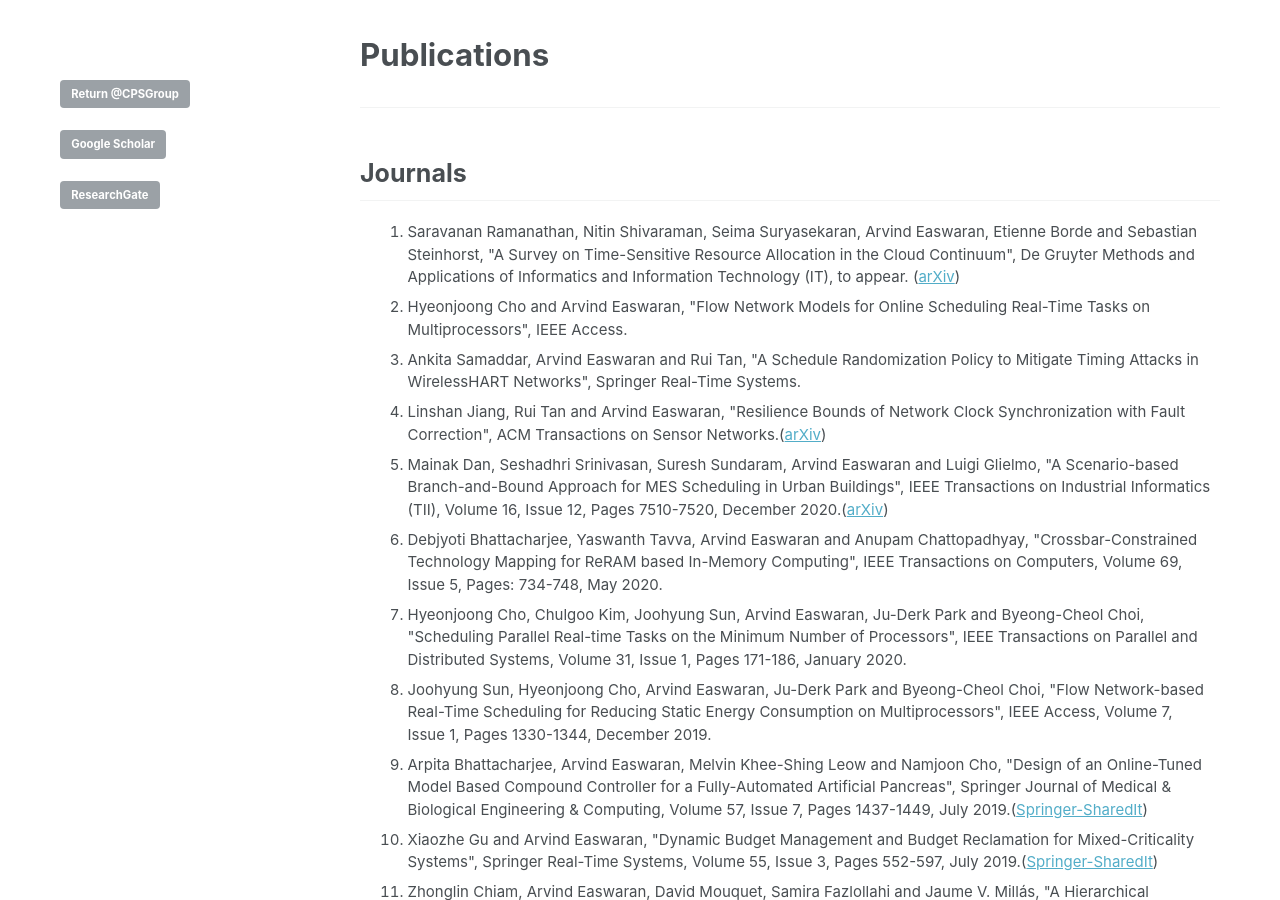
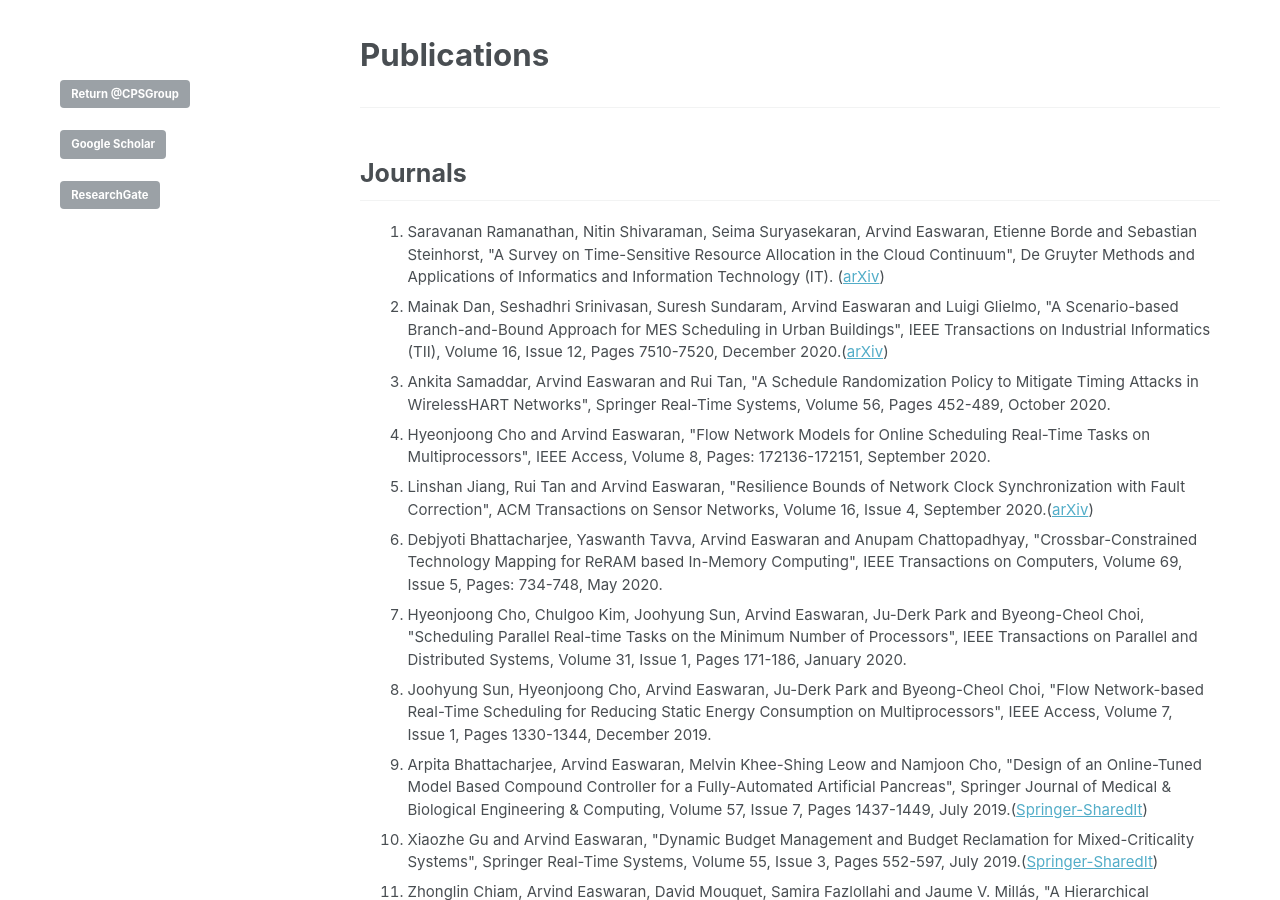
Before and after one commit to CPS-research-group/CPS-research-group.github.io, a Jekyll site: the page built from _pages/research_profile.md, in a window 1280 px wide and 900 px high. Built offline with Jekyll 4.4.1, drawn with Linux system fonts in a browser that asks for light colours.

Commit message:
Updates.

```diff
--- a/_config.yml
+++ b/_config.yml
@@ -90,7 +90,7 @@ author:
   bio              : #"I am an amazing person."
   location         : # "Somewhere"
   email            : "arvinde@ntu.edu.sg"
-  uri              : "http://www.ntu.edu.sg/home/arvinde/"
+  uri              : "https://personal.ntu.edu.sg/arvinde/"
   bitbucket        :
   codepen          :
   dribbble         :
--- a/_pages/research_profile.md
+++ b/_pages/research_profile.md
@@ -23,11 +23,11 @@ a.a:active {color:#0000FF; text-decoration:none;}
 ******
 ## Journals
   <ol>
-			<li class="a">Saravanan Ramanathan, Nitin Shivaraman, Seima Suryasekaran, Arvind Easwaran, Etienne Borde and Sebastian Steinhorst, "A Survey on Time-Sensitive Resource Allocation in the Cloud Continuum", De Gruyter Methods and Applications of Informatics and Information Technology (IT), to appear. (<a href="https://arxiv.org/abs/2004.14559">arXiv</a>)</li>
-      			<li class="a">Hyeonjoong Cho and Arvind Easwaran, "Flow Network Models for Online Scheduling Real-Time Tasks on Multiprocessors", IEEE Access.</li>
-			<li class="a">Ankita Samaddar, Arvind Easwaran and Rui Tan, "A Schedule Randomization Policy to Mitigate Timing Attacks in WirelessHART Networks", Springer Real-Time Systems.</li>
-			<li class="a">Linshan Jiang, Rui Tan and Arvind Easwaran, "Resilience Bounds of Network Clock Synchronization with Fault Correction", ACM Transactions on Sensor Networks.(<a href="http://arxiv.org/abs/2006.15832">arXiv</a>)</li>
+			<li class="a">Saravanan Ramanathan, Nitin Shivaraman, Seima Suryasekaran, Arvind Easwaran, Etienne Borde and Sebastian Steinhorst, "A Survey on Time-Sensitive Resource Allocation in the Cloud Continuum", De Gruyter Methods and Applications of Informatics and Information Technology (IT). (<a href="https://arxiv.org/abs/2004.14559">arXiv</a>)</li>
 			<li class="a">Mainak Dan, Seshadhri Srinivasan, Suresh Sundaram, Arvind Easwaran and Luigi Glielmo, "A Scenario-based Branch-and-Bound Approach for MES Scheduling in Urban Buildings", IEEE Transactions on Industrial Informatics (TII), Volume 16, Issue 12, Pages 7510-7520, December 2020.(<a href="http://arxiv.org/abs/2003.03750">arXiv</a>)</li>
+			<li class="a">Ankita Samaddar, Arvind Easwaran and Rui Tan, "A Schedule Randomization Policy to Mitigate Timing Attacks in WirelessHART Networks", Springer Real-Time Systems, Volume 56, Pages 452-489, October 2020.</li>
+      			<li class="a">Hyeonjoong Cho and Arvind Easwaran, "Flow Network Models for Online Scheduling Real-Time Tasks on Multiprocessors", IEEE Access, Volume 8, Pages: 172136-172151, September 2020.</li>
+			<li class="a">Linshan Jiang, Rui Tan and Arvind Easwaran, "Resilience Bounds of Network Clock Synchronization with Fault Correction", ACM Transactions on Sensor Networks, Volume 16, Issue 4, September 2020.(<a href="http://arxiv.org/abs/2006.15832">arXiv</a>)</li>
     			<li class="a">Debjyoti Bhattacharjee, Yaswanth Tavva, Arvind Easwaran and Anupam Chattopadhyay, "Crossbar-Constrained Technology Mapping for ReRAM based In-Memory Computing", IEEE Transactions on Computers, Volume 69, Issue 5, Pages: 734-748, May 2020.</li>
 			<li class="a">Hyeonjoong Cho, Chulgoo Kim, Joohyung Sun, Arvind Easwaran, Ju-Derk Park and Byeong-Cheol Choi, "Scheduling Parallel Real-time Tasks on the Minimum Number of Processors", IEEE Transactions on Parallel and Distributed Systems, Volume 31, Issue 1, Pages 171-186, January 2020.</li>
     			<li class="a">Joohyung Sun, Hyeonjoong Cho, Arvind Easwaran, Ju-Derk Park and Byeong-Cheol Choi, "Flow Network-based Real-Time Scheduling for Reducing Static Energy Consumption on Multiprocessors", IEEE Access, Volume 7, Issue 1, Pages 1330-1344, December 2019.</li>
```
Also changed, not shown: index.md (+17 -16 lines).
